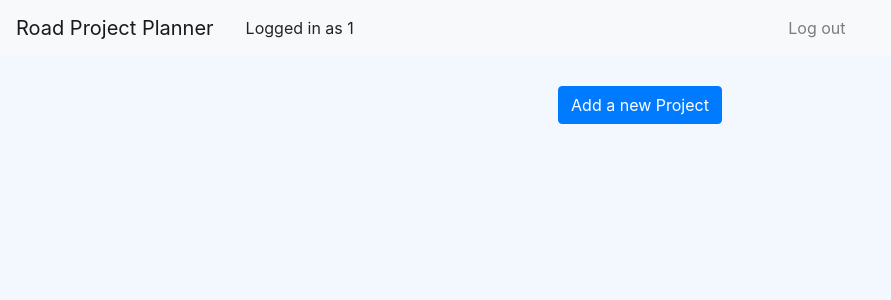
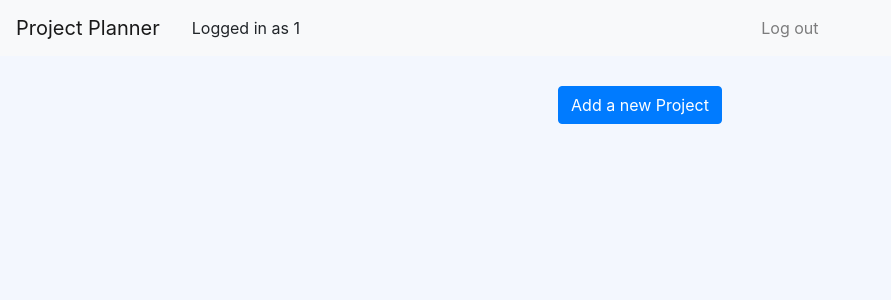
Before and after one commit to sundai927/Project-Finder, a PHP site: page /homepage.php in a window 1280 px wide. Shown: the top 300 px of the page, without its empty margins (0-891 px from the left). Run offline with PHP 8.4, Linux system fonts and the light colour scheme; the visitor is signed in with stand-in values (Sample User, id 1); data that the repository does not hold is empty.

Commit message:
minor change

```diff
--- a/homepage.php
+++ b/homepage.php
@@ -31,7 +31,7 @@
      ?>
   <header>
     <nav class="navbar navbar-expand-md bg-light navbar-light">
-      <a class="navbar-brand" href="#">Road Project Planner</a>
+      <a class="navbar-brand" href="#">Project Planner</a>
       <text class="nav-link" >Logged in as <?php echo $_SESSION["userID"];?></text>
 
       <button class="navbar-toggler" type="button" data-toggle="collapse" data-target="#collapsibleNavbar">
```
